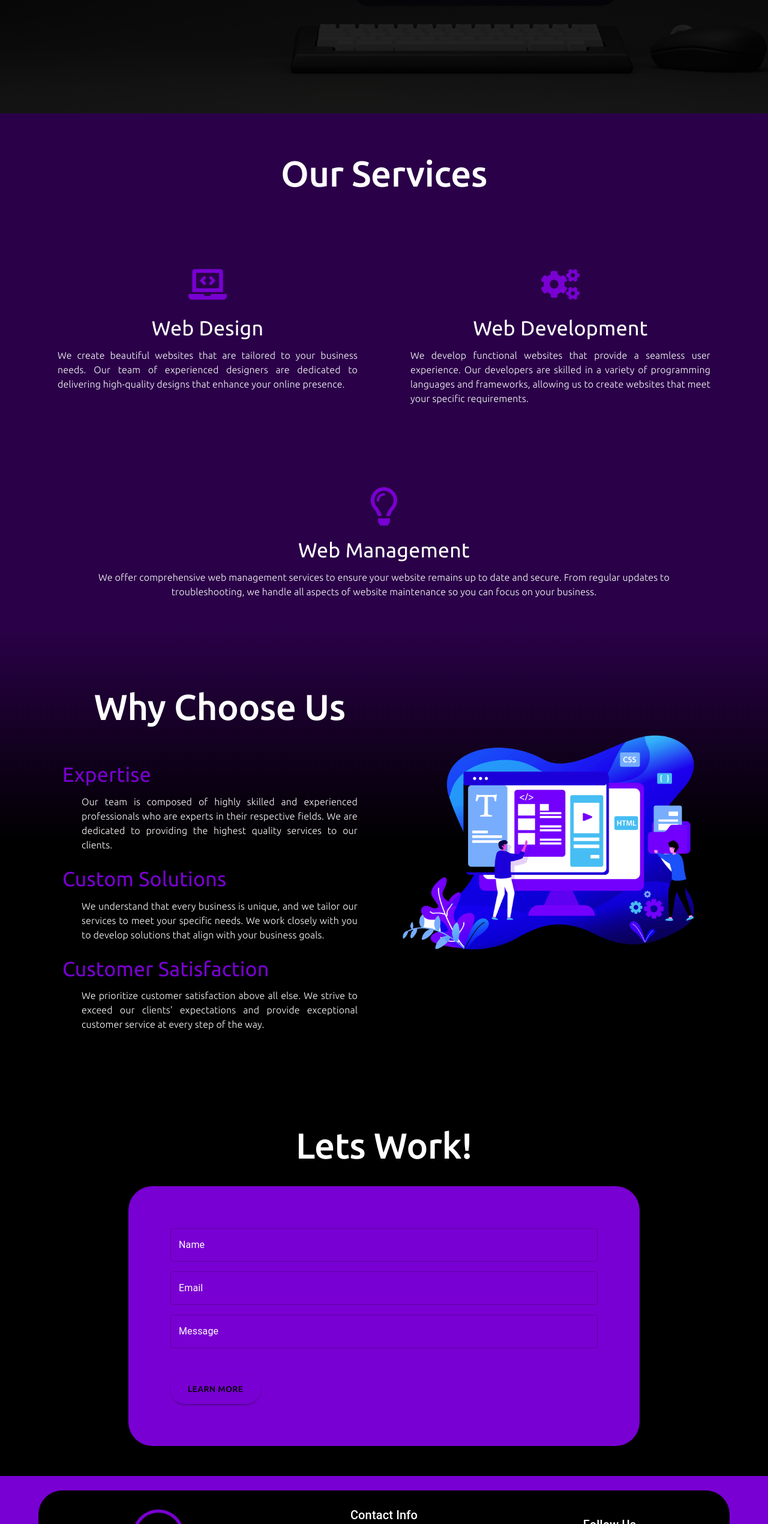
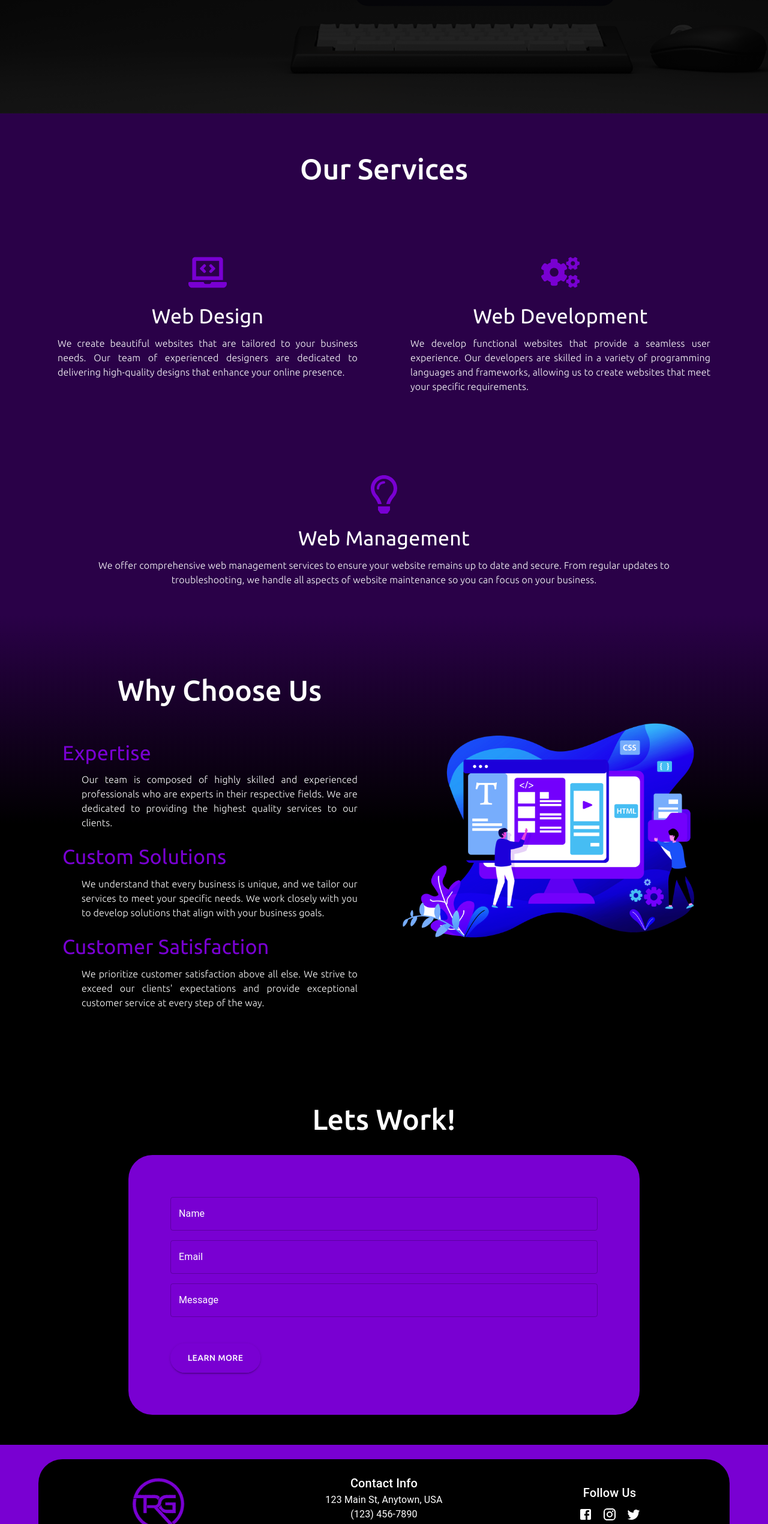
Before and after one commit to tgoodall3/trg-solutions, a React (Create React App) app: page / in a window 1280 px wide. Shown: the part 855-3395 px from the top of the page at 60% size. Built offline with nearby package versions, Linux system fonts and the light colour scheme.

Commit message:
font size changes

```diff
--- a/src/Components/Services.js
+++ b/src/Components/Services.js
@@ -7,7 +7,7 @@ import { FaLaptopCode, FaCogs, FaRegLightbulb } from 'react-icons/fa';
         return (
             <Box sx={{height:'100%', pt: '64px', backgroundColor: '#2A0148', color: 'black' }}>
                 <Container maxWidth="full" sx={{display:'flex', flexDirection:'column', justifyContent:'center', alignItems:'center'}}>
-                <Typography variant="h2" component="h1" gutterBottom sx={{color:'white', fontFamily: 'Ubuntu, sans-serif', fontWeight:'500', textAlign:'center' }}>
+                <Typography variant="h3" component="h1" gutterBottom sx={{color:'white', fontFamily: 'Ubuntu, sans-serif', fontWeight:'500', textAlign:'center' }}>
                         Our Services
                     </Typography>
                     <Grid container spacing={3} sx={{ marginTop: '2em', display:'flex', justifyContent:'center', textAlign:'center', padding: { xs: '20px', md: '40px' }}}>
--- a/src/Components/Why.js
+++ b/src/Components/Why.js
@@ -10,7 +10,7 @@ function Why() {
         <Container maxWidth="lg">
             <Grid container spacing={3} sx={{ padding: { xs: '20px', md: '40px' }}}>
                 <Grid item xs={12} md={6}>
-                <Typography variant="h2" component="h1" gutterBottom sx={{color:'white', fontFamily: 'Ubuntu, sans-serif', fontWeight:'500', textAlign:'center' }}>
+                <Typography variant="h3" component="h1" gutterBottom sx={{color:'white', fontFamily: 'Ubuntu, sans-serif', fontWeight:'500', textAlign:'center' }}>
                         Why Choose Us
                     </Typography>
                     <Grid container spacing={3} sx={{display:'flex', flexDirection:'column', marginTop: '2em' }}>
--- a/src/Pages/Contact.js
+++ b/src/Pages/Contact.js
@@ -5,7 +5,7 @@ function Contact() {
     return (
         <Box sx={{ pt: '64px', backgroundColor: 'black', color: 'white' }}>
             <Container maxWidth="md" sx={{padding:'50px'}}>
-                <Typography variant="h2" component="h1" gutterBottom sx={{color:'white', fontFamily: 'Ubuntu, sans-serif', fontWeight:'500', textAlign:'center' }}>
+                <Typography variant="h3" component="h1" gutterBottom sx={{color:'white', fontFamily: 'Ubuntu, sans-serif', fontWeight:'500', textAlign:'center' }}>
                     Lets Work!
                 </Typography>
                 <Box component="form" sx={{ marginTop: '2em', backgroundColor:'#7900D2', padding:'70px', borderRadius:'40px', fontFamily: 'Ubuntu, sans-serif' }}>
@@ -36,7 +36,7 @@ function Contact() {
                         InputProps={{ style: { color: 'white' } }}
                         InputLabelProps={{ style: { color: 'white' } }}
                     />
-                    <Button className='ubuntu-medium' variant="contained"  sx={{ marginTop:'2em',border:'2px solid #7900D2', padding:'10px', borderRadius:'40px', fontWeight:'500', color:'black', width:'150px', backgroundColor:'transparent', fontFamily: 'Ubuntu, sans-serif', fontWeight:'500'}}
+                    <Button className='ubuntu-medium' variant="contained"  sx={{ marginTop:'2em',border:'2px solid #7900D2', padding:'10px', borderRadius:'40px', fontWeight:'500', color:'whote', width:'150px', backgroundColor:'transparent', fontFamily: 'Ubuntu, sans-serif', fontWeight:'500'}}
                         onMouseEnter={(event) => {
                             event.target.style.color = '#7900D2';
                             event.target.style.backgroundColor = 'white';
```
